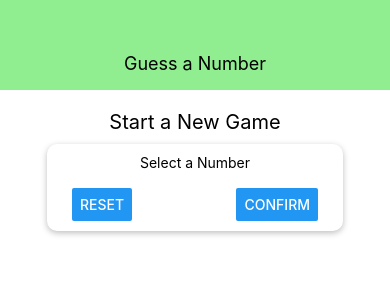
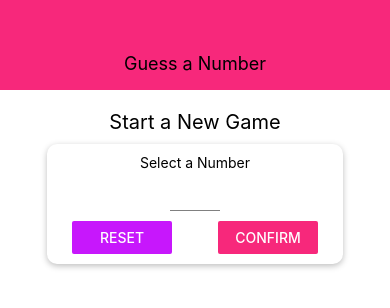
Before and after one commit to safiyc/Guess-The-Number-React-Native, a React Native app: screen / in a window 390 px wide. Shown: the top 308 px of the page. Built offline with nearby package versions, Linux system fonts and the light colour scheme.

Commit message:
Input, validation, confirmation

```diff
--- /dev/null
+++ b/components/Card.js
@@ -0,0 +1,21 @@
+import React from 'react';
+import { View, StyleSheet } from 'react-native';
+
+const Card = props => {
+  return <View style={{ ...styles.card, ...props.style }}>{props.children}</View>
+};
+
+const styles = StyleSheet.create({
+  card: {
+    shadowColor: 'black',
+    shadowOffset: { width: 0, height: 2 },
+    shadowOpacity: 0.26,
+    shadowRadius: 6,
+    backgroundColor: 'white',
+    elevation: 5,
+    padding: 10,
+    borderRadius: 10
+  }
+});
+
+export default Card;
--- a/components/Header.js
+++ b/components/Header.js
@@ -1,5 +1,7 @@
 import React from 'react';
 import { View, Text, StyleSheet } from 'react-native';
+
+import Colors from '../constants/colors';
 
 const Header = props => {
   return (
@@ -14,7 +16,7 @@ const styles = StyleSheet.create({
     width: '100%',
     height: 90,
     paddingTop: 36,
-    backgroundColor: 'lightgreen',
+    backgroundColor: Colors.primary,
     alignItems: 'center',
     justifyContent: 'center'
   },
--- /dev/null
+++ b/components/Input.js
@@ -0,0 +1,17 @@
+import React from 'react';
+import { TextInput, StyleSheet } from 'react-native';
+
+const Input = props => {
+  return <TextInput {...props} style={{ ...styles.input, ...props.style }} />;
+};
+
+const styles = StyleSheet.create({
+  input: {
+    height: 30,
+    borderBottomColor: 'grey',
+    borderBottomWidth: 1,
+    marginVertical: 10
+  }
+});
+
+export default Input;
--- /dev/null
+++ b/components/NumberContainer.js
@@ -0,0 +1,29 @@
+import React from 'react';
+import { View, Text, StyleSheet } from 'react-native';
+import Colors from '../constants/colors';
+
+const NumberContainer = props => {
+  return (
+    <View style={styles.container}>
+      <Text style={styles.number}>{props.children}</Text>
+    </View>
+  );
+};
+
+const styles = StyleSheet.create({
+  container: {
+    borderWidth: 2,
+    borderColor: Colors.secondary,
+    padding: 10,
+    borderRadius: 10,
+    marginVertical: 10,
+    alignItems: 'center',
+    justifyContent: 'center'
+  },
+  number: {
+    color: Colors.secondary,
+    fontSize: 22
+  }
+});
+
+export default NumberContainer;
--- a/components/screens/StartGameScreen.js
+++ b/components/screens/StartGameScreen.js
@@ -1,19 +1,73 @@
-import React from 'react';
-import { StyleSheet, View, Text, TextInput, Button } from 'react-native';
+import React, { useState } from 'react';
+import { StyleSheet, View, Text, Button, TouchableWithoutFeedback, Keyboard, Alert } from 'react-native';
+
+import Card from '../Card';
+import Colors from '../../constants/colors';
+import Input from '../Input';
+import NumberContainer from '../NumberContainer';
 
 const StartGameScreen = props => {
+  const [enteredValue, setEnteredValue] = useState('');
+  const [confirmed, setConfirmed] = useState(false);
+  const [selectedNumber, setSelectedNumber] = useState();
+
+  const numberInputHandler = inputText => {
+    setEnteredValue(inputText.replace(/[^0-9]/g, ''));
+  }
+
+  const resetInputHandler = () => {
+    setEnteredValue('');
+    setConfirmed(false);
+  }
+
+  const confirmInputHandler = () => {
+    const chosenNumber = parseInt(enteredValue);
+    if (isNaN(chosenNumber) || chosenNumber <= 0 || chosenNumber > 99) {
+      Alert.alert('Invalid number!', 'Number has to be a number between 1 and 99.', [{ text: 'Okay', style: 'destructive', onPress: resetInputHandler }])
+      return;
+    }
+    setConfirmed(true);
+    setSelectedNumber(chosenNumber);
+    setEnteredValue('');
+    Keyboard.dismiss();
+  };
+
+  let confirmedOutput;
+
+  if (confirmed) {
+    confirmedOutput = (
+      <Card style={styles.summaryContainer}>
+        <Text>You selected</Text>
+        <NumberContainer>{selectedNumber}</NumberContainer>
+        <Button title="Start Game" />
+      </Card>
+    )
+  }
+
   return (
-    <View style={styles.screen}>
-      <Text style={styles.title}>Start a New Game</Text>
-      <View style={styles.inputContainer}>
-        <Text>Select a Number</Text>
-        <TextInput />
-        <View style={styles.buttonContainer}>
-          <Button title={'Reset'} onPress={() => { }} />
-          <Button title={'Confirm'} onPress={() => { }} />
-        </View>
+    <TouchableWithoutFeedback onPress={Keyboard.dismiss}>
+      <View style={styles.screen}>
+        <Text style={styles.title}>Start a New Game</Text>
+        <Card style={styles.inputContainer}>
+          <Text>Select a Number</Text>
+          <Input
+            style={styles.input}
+            blurOnSumit
+            autoCapitalize='none'
+            autoCorrect={false}
+            keyboardType='number-pad'
+            maxLength={2}
+            onChangeText={numberInputHandler}
+            value={enteredValue}
+          />
+          <View style={styles.buttonContainer}>
+            <View style={styles.button}><Button title={'Reset'} onPress={resetInputHandler} color={Colors.secondary} /></View>
+            <View style={styles.button}><Button title={'Confirm'} onPress={confirmInputHandler} color={Colors.primary} /></View>
+          </View>
+        </Card>
+        {confirmedOutput}
       </View>
-    </View>
+    </TouchableWithoutFeedback>
   );
 };
 
@@ -31,20 +85,23 @@ const styles = StyleSheet.create({
     width: 300,
     maxWidth: '80%',
     alignItems: 'center',
-    shadowColor: 'black',
-    shadowOffset: { width: 0, height: 2 },
-    shadowOpacity: 0.26,
-    shadowRadius: 6,
-    backgroundColor: 'white',
-    elevation: 5,
-    padding: 10,
-    borderRadius: 10
   },
   buttonContainer: {
     flexDirection: 'row',
     width: '100%',
     justifyContent: 'space-between',
     paddingHorizontal: 15
+  },
+  button: {
+    width: 100
+  },
+  input: {
+    width: 50,
+    textAlign: 'center'
+  },
+  summaryContainer: {
+    marginTop: 20,
+    alignItems: 'center'
   }
 });
 
--- /dev/null
+++ b/constants/colors.js
@@ -0,0 +1,4 @@
+export default {
+  primary: '#f7287b',
+  secondary: '#c717fc'
+}
```
